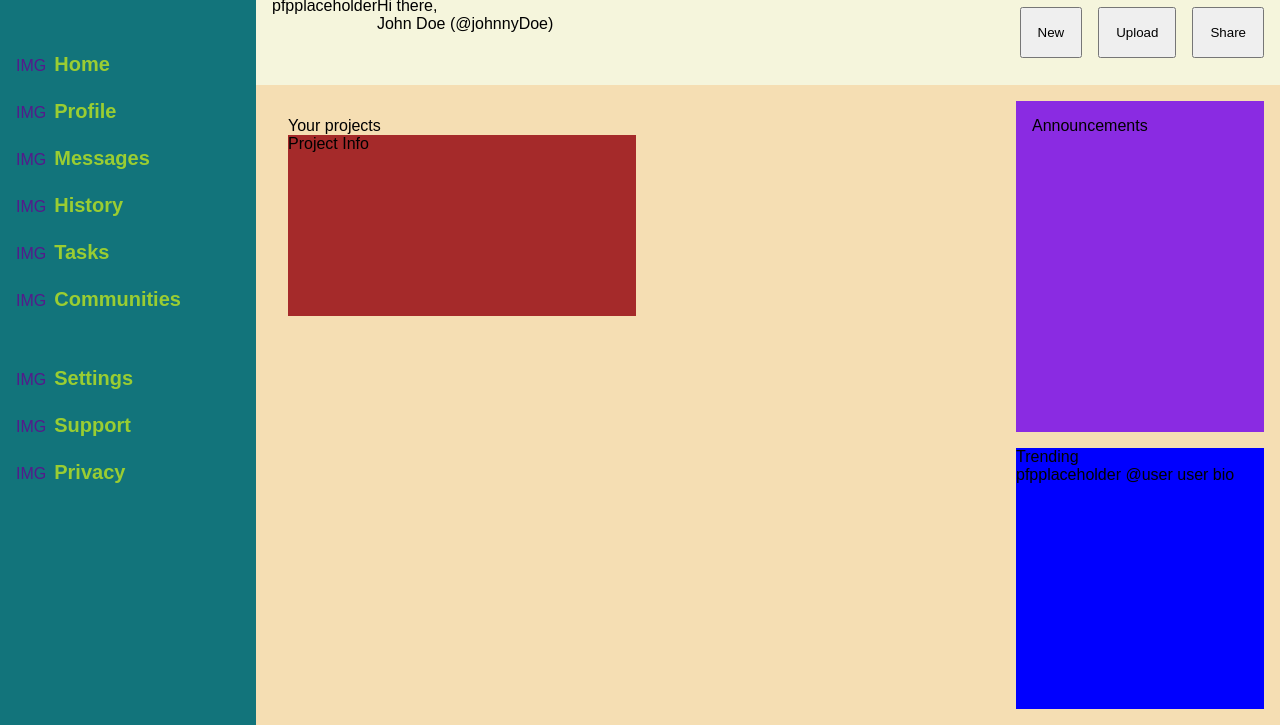
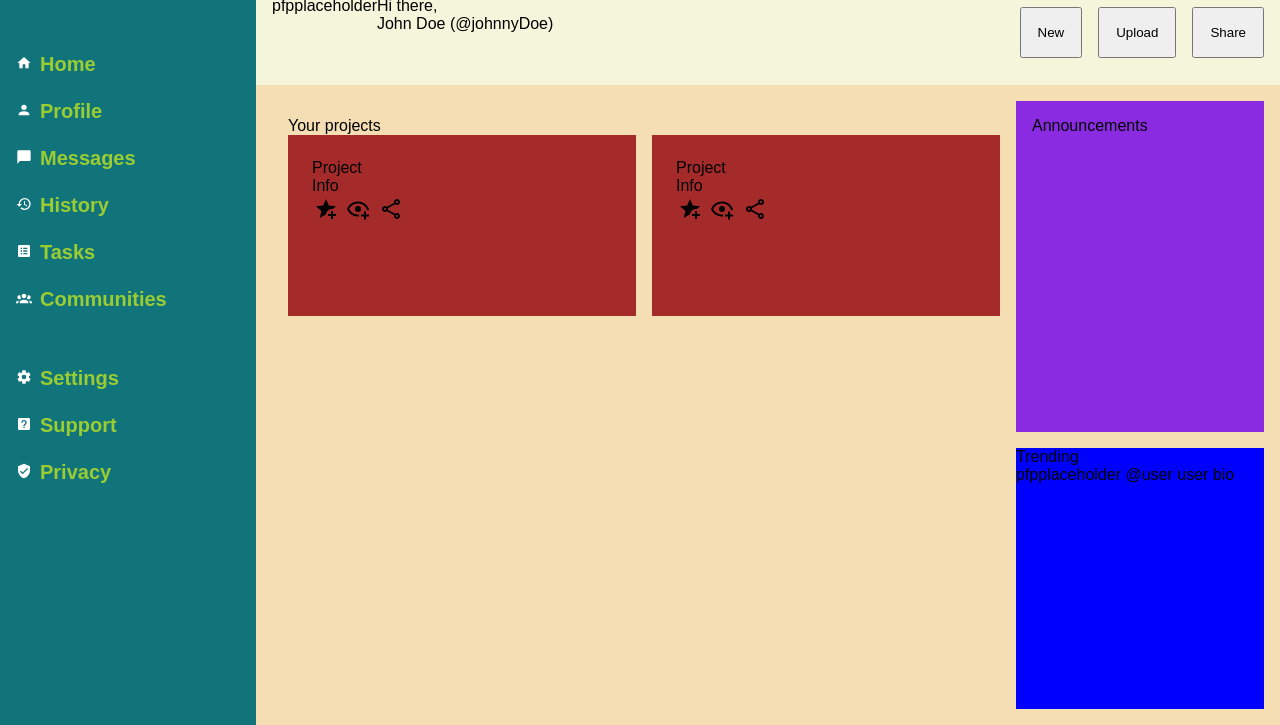
Before and after one commit to MuhammadAlvi03/admin-dashboard, a plain HTML site: page index.html in a window 1280 px wide. Shown: the part 75-800 px from the top of the page. Drawn offline with Linux system fonts and the light colour scheme.

Commit message:
gather assets and add icons

```diff
--- a/index.html
+++ b/index.html
@@ -15,9 +15,23 @@
                     <div class="project-item"> <!-- make 6 total items when done -->
                         <span>Project</span>
                         <span>Info</span>
-                        <div class="icons"></div>
+                        <div class="icons">
+                            <button class="icon"></button>
+                            <button class="icon"></button>
+                            <button class="icon"></button>
+                        </div>
+                    </div>
+                    <div class="project-item"> <!-- make 6 total items when done -->
+                        <span>Project</span>
+                        <span>Info</span>
+                        <div class="icons">
+                            <button class="icon"></button>
+                            <button class="icon"></button>
+                            <button class="icon"></button>
+                        </div>
                     </div>
                 </div>
+
             </div>
             <div class="announcements">
                 <span>Announcements</span>
@@ -39,7 +53,7 @@
         <div class="header">
             <div class="top">
                 <div class="search">
-                    <span>searchpicplaceholder</span>
+                    <img class="search-icon" src="./icons/magnify.svg" alt="">
                     <input type="search" name="search" id="search-bar">
                 </div>
                 <div class="profile">
@@ -71,19 +85,19 @@
             </div>
             <div class="nav">
                 <ul class="nav-items">
-                    <a href=""><li class="nav-item"><span>IMG</span><span>Home</span></li></a>
-                    <a href=""><li class="nav-item"><span>IMG</span><span>Profile</span></li></a>
-                    <a href=""><li class="nav-item"><span>IMG</span><span>Messages</span></li></a>
-                    <a href=""><li class="nav-item"><span>IMG</span><span>History</span></li></a>
-                    <a href=""><li class="nav-item"><span>IMG</span><span>Tasks</span></li></a>
-                    <a href=""><li class="nav-item"><span>IMG</span><span>Communities</span></li></a>
+                    <a href=""><li class="nav-item"><img class="nav-icon" src="./icons/home.svg" alt="home"><span>Home</span></li></a>
+                    <a href=""><li class="nav-item"><img class="nav-icon" src="./icons/account.svg" alt=""><span>Profile</span></li></a>
+                    <a href=""><li class="nav-item"><img class="nav-icon" src="./icons/message.svg" alt=""><span>Messages</span></li></a>
+                    <a href=""><li class="nav-item"><img class="nav-icon" src="./icons/history.svg" alt=""><span>History</span></li></a>
+                    <a href=""><li class="nav-item"><img class="nav-icon" src="./icons/list-box.svg" alt=""><span>Tasks</span></li></a>
+                    <a href=""><li class="nav-item"><img class="nav-icon" src="./icons/account-group.svg" alt=""><span>Communities</span></li></a>
                 </ul>
             </div>
             <div class="settings">
                 <ul class="settings-items">
-                    <a href=""><li class="settings-item"><span>IMG</span><span>Settings</span></li></a>
-                    <a href=""><li class="settings-item"><span>IMG</span><span>Support</span></li></a>
-                    <a href=""><li class="settings-item"><span>IMG</span><span>Privacy</span></li></a>
+                    <a href=""><li class="settings-item"><img class="nav-icon" src="./icons/cog.svg" alt=""><span>Settings</span></li></a>
+                    <a href=""><li class="settings-item"><img class="nav-icon" src="./icons/help-box.svg" alt=""><span>Support</span></li></a>
+                    <a href=""><li class="settings-item"><img class="nav-icon" src="./icons/shield-check.svg" alt=""><span>Privacy</span></li></a>
                 </ul>
             </div>
         </div>
--- a/style.css
+++ b/style.css
@@ -39,8 +39,37 @@
 
 .project-item {
     background-color: brown;
+    display: flex;
+    flex-direction: column;
+    padding: 1.5rem;
 }
 
+.icon {
+    height: 1.25rem;
+    width: 1.25rem;
+    padding: 0.75rem;
+    background-color: transparent;
+    background-repeat: no-repeat;
+    border-color: transparent;
+    box-shadow: none;
+}
+
+.icon:hover {
+    cursor: pointer;
+    transform: scale(1.2);
+}
+
+.icon:nth-child(1) {
+    background-image: url(./icons/star-plus.svg);
+}
+
+.icon:nth-child(2) {
+    background-image: url(./icons/eye-plus-outline.svg);
+}
+
+.icon:nth-child(3) {
+    background-image: url(./icons/share-variant-outline.svg);
+}
 .announcements {
     padding: 1rem;
     margin-bottom: 1rem;
@@ -125,6 +154,13 @@
     margin-left: 1rem;
     padding: 1rem;
 }
+
+.search-icon {
+    width: 2rem;
+    height: 2rem;
+}
+
+
 /* sidebar -------------------- */
 .sidebar {
     grid-area: 1 / 1 / 3 / 1;
@@ -170,3 +206,9 @@
     font-weight: 900;
     font-size: 1.75rem;
 }
+
+.nav-icon {
+    width: 1rem;
+    height: 1rem;
+    filter: invert(99%) sepia(99%) saturate(2%) hue-rotate(149deg) brightness(111%) contrast(100%);
+}
```
Also changed, not shown: icons/account-group.svg (added), icons/account.svg (added), icons/bell-ring.svg (added), icons/cog.svg (added), icons/eye-plus-outline.svg (added), icons/help-box.svg (added), icons/history.svg (added), icons/home.svg (added), icons/list-box.svg (added), icons/magnify.svg (added), icons/message.svg (added), icons/share-variant-outline.svg (added), icons/shield-check.svg (added), icons/shield-crown.svg (added), 2 more files.
